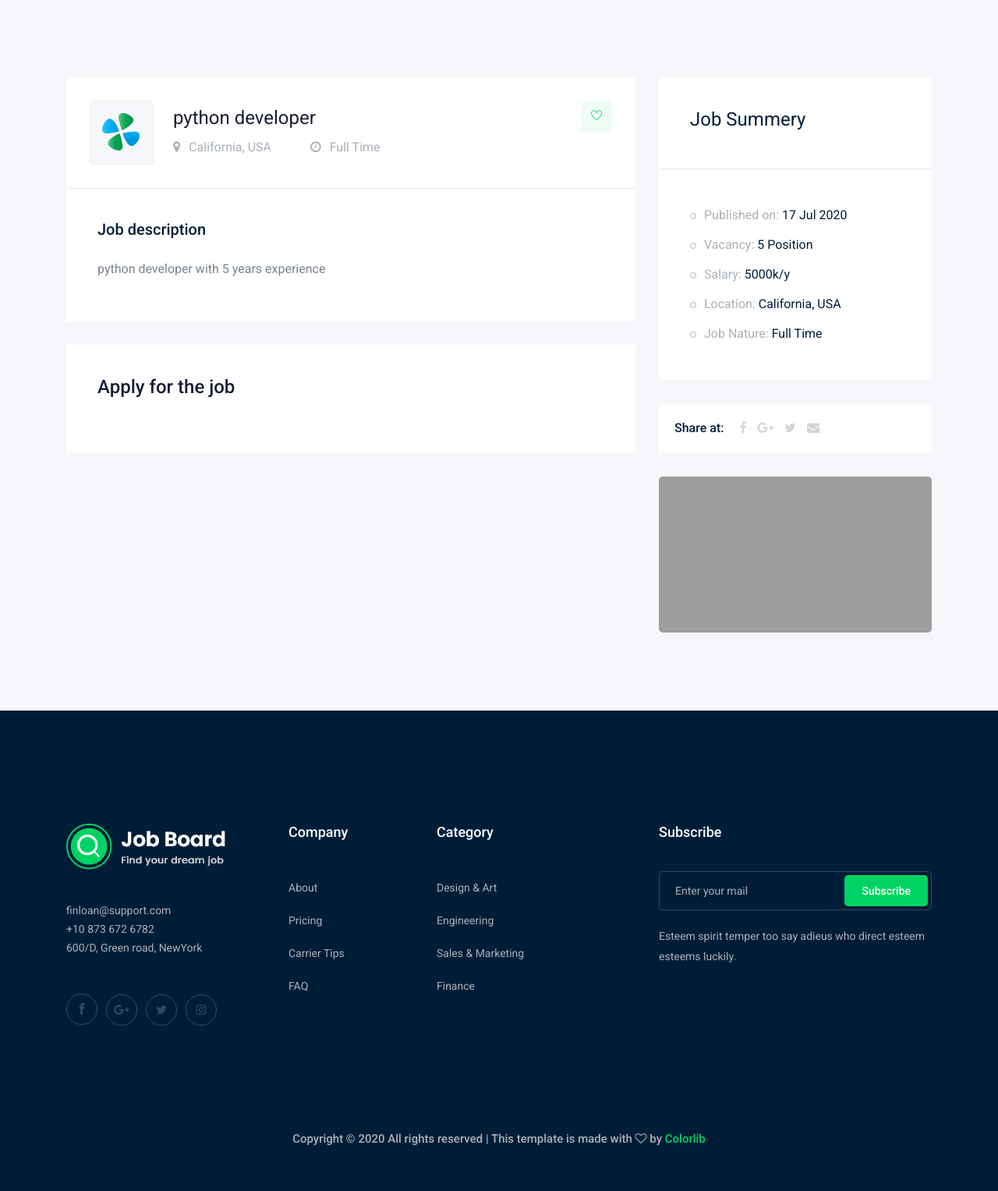
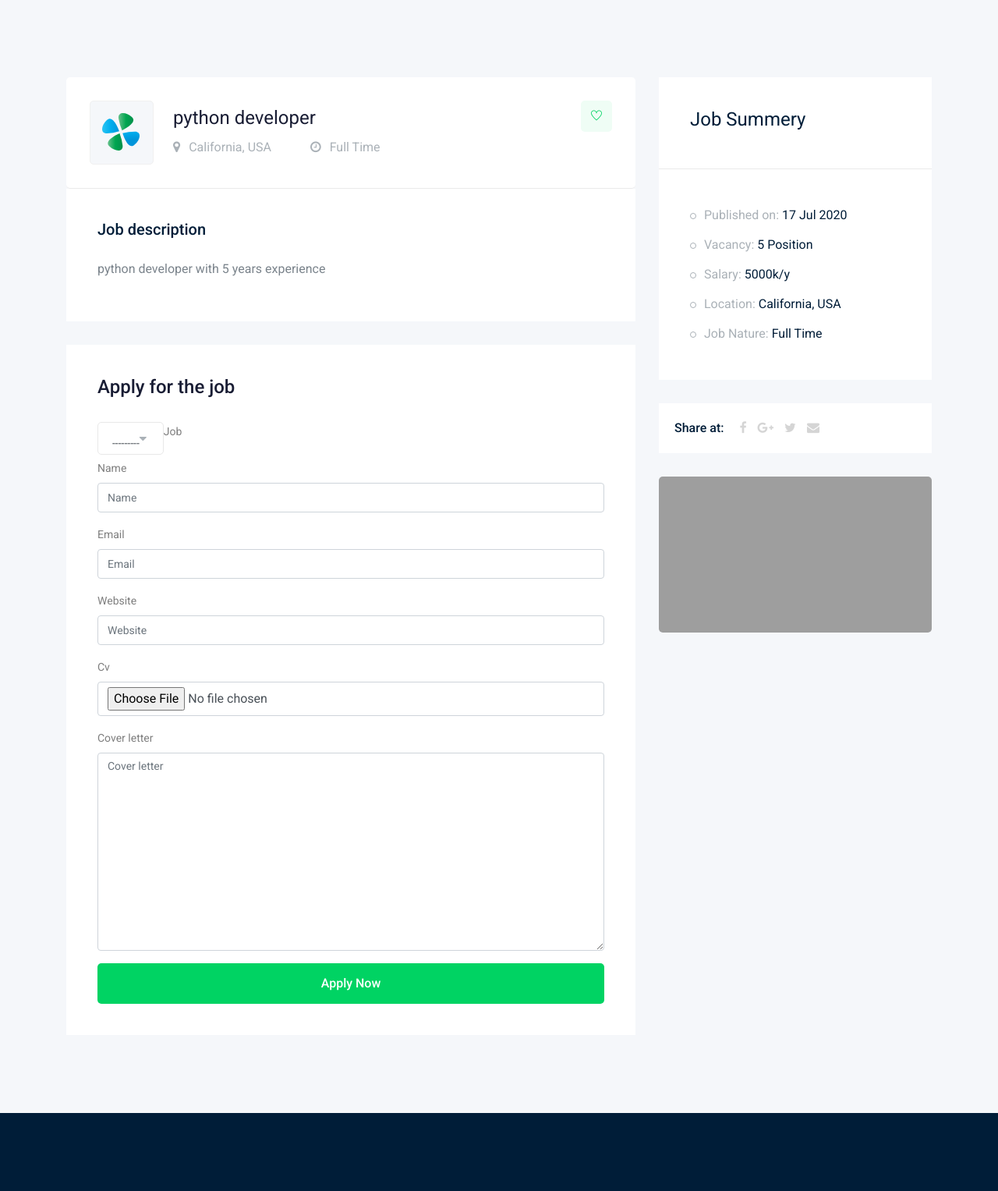
Before and after one commit to rimatechcampus/django-jobboard-project-, a Django app: page /jobs/1/ in a window 1280 px wide. Shown: the part 286-1813 px from the top of the page at 78% size. Before the commit the page ends 1755 px from the top, so only its background shows below. Run offline with Django 3.2, Linux system fonts and the light colour scheme; data comes from the database, SQL or seed files in the repository; both versions use the stored data as it was after the commit; a map, chart or similar area stays blank; some libraries are stand-ins or nearby versions; grey boxes are pictures that could not be loaded.

Commit message:
add_job page

```diff
--- a/job/admin.py
+++ b/job/admin.py
@@ -1,7 +1,8 @@
 from django.contrib import admin
-from .models import Job, Category
+from .models import Job, Category, Apply
 # Register your models here.
 
 
 admin.site.register(Job)
 admin.site.register(Category)
+admin.site.register(Apply)
--- /dev/null
+++ b/job/forms.py
@@ -0,0 +1,16 @@
+from django import forms
+from .models import Apply, Job
+
+
+class ApplyForm(forms.ModelForm):
+
+    class Meta:
+        model = Apply
+        fields = ['job', 'name', 'email', 'website', 'cv', 'cover_letter']
+
+
+class JobForm(forms.ModelForm):
+    class Meta:
+        model = Job
+        fields = '__all__'
+        exclude = ('owner', 'slug',)
--- a/job/models.py
+++ b/job/models.py
@@ -1,4 +1,7 @@
 from django.db import models
+from django.template.defaultfilters import slugify
+from django.contrib.auth.models import User
+
 
 # Create your models here.
 
@@ -15,6 +18,9 @@ def img_upload(instance, filename):
 
 
 class Job(models.Model):    # table
+
+    owner = models.ForeignKey(
+        User, related_name='job_owner', on_delete=models.CASCADE)
     title = models.CharField(max_length=100)   # column
     # location
     job_type = models.CharField(max_length=100, choices=JOB_TYPE)
@@ -25,6 +31,11 @@ class Job(models.Model):    # table
     category = models.ForeignKey('Category', on_delete=models.CASCADE)
     experience = models.IntegerField(default=1)
     image = models.ImageField(upload_to=img_upload)
+    slug = models.SlugField(blank=True, null=True)
+
+    def save(self, *args, **kwargs):
+        self.slug = slugify(self.title)
+        super(Job, self).save(*args, **kwargs)
 
     def __str__(self):
         return self.title
@@ -35,3 +46,16 @@ class Category(models.Model):
 
     def __str__(self):
         return self.name
+
+
+class Apply(models.Model):
+    name = models.CharField(max_length=50)
+    job = models.ForeignKey(Job, on_delete=models.CASCADE)
+    email = models.EmailField(max_length=100)
+    website = models.URLField()
+    cv = models.FileField(upload_to='apply/')
+    cover_letter = models.TextField(max_length=500)
+    created_at = models.DateTimeField(auto_now=True)
+
+    def __str__(self):
+        return self.name
--- a/job/templates/job/job_details.html
+++ b/job/templates/job/job_details.html
@@ -1,4 +1,5 @@
 {% extends 'base.html' %}
+{% load bootstrap4 %}
 
 {% block body %}
 
@@ -56,7 +57,13 @@
                 </div>
                 <div class="apply_job_form white-bg">
                     <h4>Apply for the job</h4>
-
+                    <form method="POST" enctype="multipart/form-data"">
+                        {% csrf_token %}
+                        {% bootstrap_form form %}
+                        {% buttons %}
+                        <button class=" boxed-btn3 w-100" type="submit">Apply Now</button>
+                        {% endbuttons %}
+                    </form>
                 </div>
             </div>
             <div class="col-lg-4">
--- a/job/urls.py
+++ b/job/urls.py
@@ -4,5 +4,8 @@ from . import views
 app_name = 'job'
 urlpatterns = [
     path('', views.job_list, name='job_list'),
-    path('<int:job_id>/', views.job_details, name='job_details'),
+    path('add', views.add_job, name='add_job'),
+    path('<int:slug>/', views.job_details, name='job_details'),
+
+
 ]
--- a/job/views.py
+++ b/job/views.py
@@ -1,12 +1,14 @@
-from django.shortcuts import render, get_object_or_404
+from django.shortcuts import render, get_object_or_404, redirect
 from .models import Job
 from django.core.paginator import Paginator
+from .forms import ApplyForm, JobForm
+from django.urls import reverse
 # Create your views here.
 
 
 def job_list(request):
     jobs = Job.objects.all()
-    paginator = Paginator(jobs, 1)
+    paginator = Paginator(jobs, 3)
     page_number = request.GET.get('page')
     page_obj = paginator.get_page(page_number)
 
@@ -16,9 +18,36 @@ def job_list(request):
     return render(request, 'job/job_list.html', context)
 
 
-def job_details(request, job_id):
-    job_detail = get_object_or_404(Job, pk=job_id)
+def job_details(request, slug):
+    job_detail = get_object_or_404(Job, pk=slug)
+    if request.method == 'POST':
+        form = ApplyForm(request.POST, request.FILES)
+        if form.is_valid():
+            my_form = form.save(commit=False)
+            my_form.job = job_detail
+            my_form.save()
+            print('done ')
+
+    form = ApplyForm()
     context = {
-        'job': job_detail
+        'job': job_detail,
+        'form': form
     }
     return render(request, 'job/job_details.html', context)
+
+
+def add_job(request):
+    if request.method == 'POST':
+        form = JobForm(request.POST, request.FILES)
+        if form.is_valid():
+            my_form = form.save(commit=False)
+            my_form.owner = request.user
+            my_form.save()
+            return redirect(reverse('jobs:job_list'))
+
+    form = JobForm()
+
+    context = {
+        'form': form
+    }
+    return render(request, 'job/add_job.html', context)
--- a/project/settings.py
+++ b/project/settings.py
@@ -37,6 +37,8 @@ INSTALLED_APPS = [
     'django.contrib.sessions',
     'django.contrib.messages',
     'django.contrib.staticfiles',
+
+    'bootstrap4',
 
     # ! my apps
     'job',
```
Also changed, not shown: job/templates/job/add_job.html (added, +43 -0 lines), db.sqlite3, job/migrations/0008_auto_20200717_2119.py (added), job/migrations/0009_apply.py (added), job/migrations/0010_apply_job.py (added), job/migrations/0011_apply_created_at.py (added), job/migrations/0012_job_owner.py (added), media/apply/action-carefree-cropland-daylight-1146242.jpg (added), media/apply/active-activity-adventure-547116.jpg (added), media/jobs/None_ObPcDY0.jpg (added).
